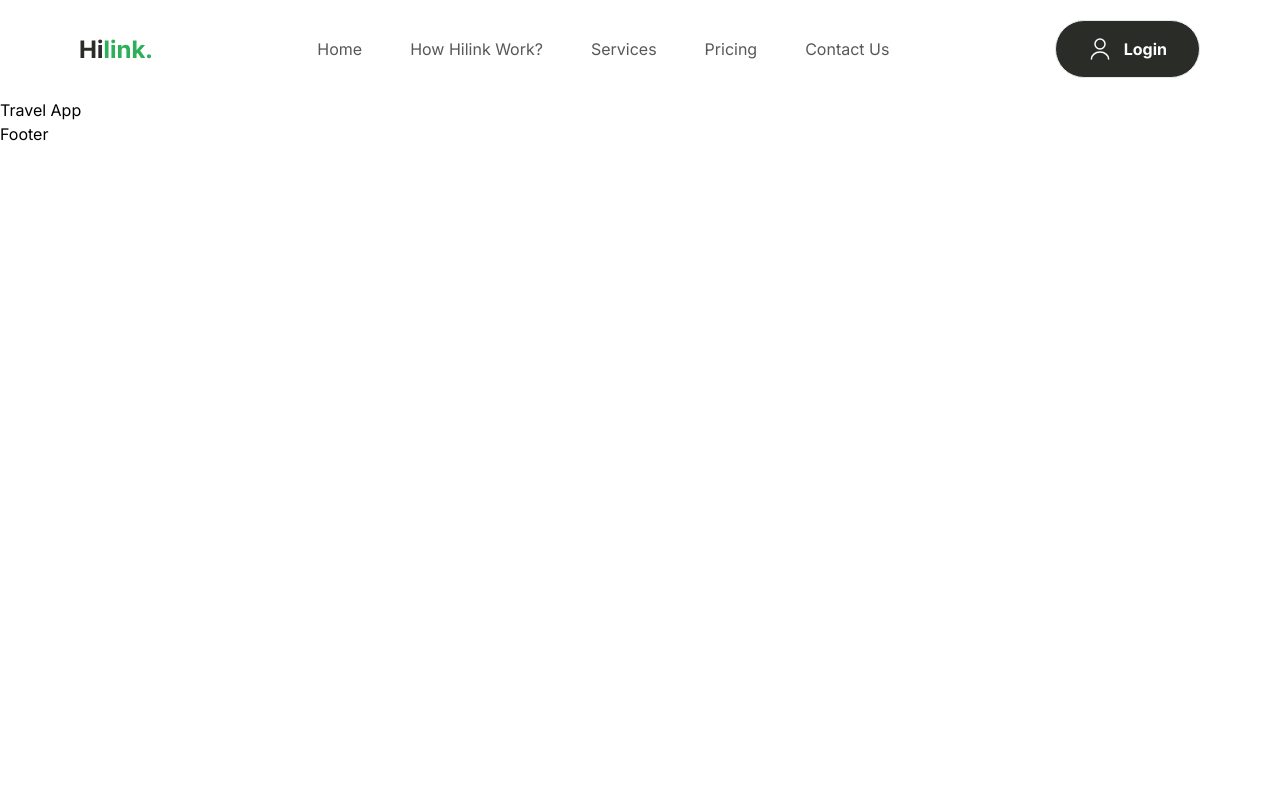
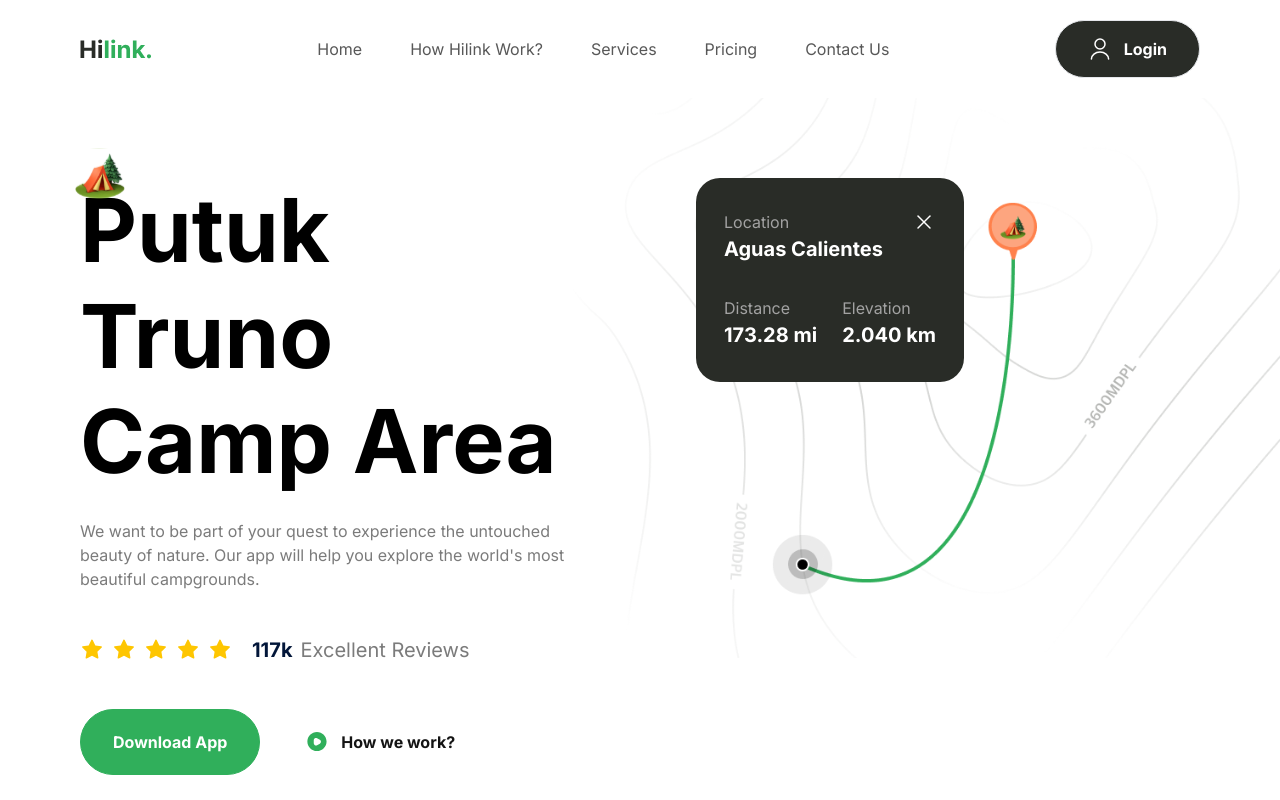
Before and after one commit to gifariarsal/travel-app, a Next.js app: page / in a window 1280 px wide. Shown: the top 800 px of the page. Built offline with nearby package versions, Linux system fonts and the light colour scheme.

Commit message:
feat: add boilerplate for several components, Hero section, and modify code in page, Navbar, and Button (#1)
- Add boilerplate setup for new components
- Implement Hero section for enhanced visual appeal
- Modify code structure and functionality in page, Navbar, and Button components

```diff
--- a/app/page.tsx
+++ b/app/page.tsx
@@ -1,7 +1,17 @@
-import Image from "next/image";
+import Camp from '@/components/Camp';
+import Features from '@/components/Features';
+import GetApp from '@/components/GetApp';
+import Guide from '@/components/Guide';
+import Hero from '@/components/Hero';
 
 export default function Home() {
   return (
-    <h1>Travel App</h1>
+    <>
+      <Hero />
+      <Camp />
+      <Guide />
+      <Features />
+      <GetApp />
+    </>
   );
 }
--- a/components/Button.tsx
+++ b/components/Button.tsx
@@ -4,7 +4,7 @@
   type: 'button' | 'submit';
   title: string;
   icon?: string;
-  variant: 'btn_dark_green' | 'orange';
+  variant: string;
 };
 
 const Button = ({ type, title, icon, variant }: ButtonProps) => {
@@ -14,7 +14,7 @@
       type={type}
     >
       {icon && <Image src={icon} alt={title} width={24} height={24} />}
-      <label className="bold-16 whitespace-nowrap">{title}</label>
+      <p className="bold-16 whitespace-nowrap">{title}</p>
     </button>
   );
 };
--- /dev/null
+++ b/components/Camp.tsx
@@ -0,0 +1,9 @@
+import React from 'react'
+
+const Camp = () => {
+  return (
+    <div>Camp</div>
+  )
+}
+
+export default Camp
--- /dev/null
+++ b/components/Features.tsx
@@ -0,0 +1,9 @@
+import React from 'react'
+
+const Features = () => {
+  return (
+    <div>Features</div>
+  )
+}
+
+export default Features
--- /dev/null
+++ b/components/GetApp.tsx
@@ -0,0 +1,9 @@
+import React from 'react'
+
+const GetApp = () => {
+  return (
+    <div>GetApp</div>
+  )
+}
+
+export default GetApp
--- /dev/null
+++ b/components/Guide.tsx
@@ -0,0 +1,9 @@
+import React from 'react'
+
+const Guide = () => {
+  return (
+    <div>Guide</div>
+  )
+}
+
+export default Guide
--- /dev/null
+++ b/components/Hero.tsx
@@ -0,0 +1,84 @@
+import Image from 'next/image';
+import Button from './Button';
+
+const Hero = () => {
+  return (
+    <section className="max-container padding-container flex flex-col gap-20 py-10 pb-32 md:gap-28 lg:py-20 lg:flex-row">
+      <div className="hero-map" />
+      <div className="relative z-20 flex flex-1 flex-col xl:w-1/2">
+        <Image
+          src="/camp.svg"
+          alt="camp"
+          width={50}
+          height={50}
+          className="absolute left-[-5px] top-[-30px] w-10 lg:w-[50px]"
+        />
+        <h1 className="bold-52 lg:bold-88">Putuk Truno Camp Area</h1>
+        <p className="regular-16 mt-6 text-gray-30 xl:max-w-[520px]">
+          We want to be part of your quest to experience the untouched beauty of
+          nature. Our app will help you explore the world&apos;s most beautiful
+          campgrounds.
+        </p>
+        <div className="my-11 flex flex-wrap gap-5">
+          <div className="flex items-center gap-2">
+            {Array(5)
+              .fill(1)
+              .map((_, index) => (
+                <Image
+                  src="/star.svg"
+                  key={index}
+                  alt="star"
+                  width={24}
+                  height={24}
+                />
+              ))}
+          </div>
+
+          <p className="bold-16 lg:bold-20 text-blue-70">
+            117k
+            <span className="regular-16 lg:regular-20 ml-2 text-gray-30">
+              Excellent Reviews
+            </span>
+          </p>
+        </div>
+        <div className="flex flex-col w-full gap-3 sm:flex-row">
+          <Button
+            type="button"
+            title="Download App"
+            variant="btn_green cursor-pointer"
+          />
+          <Button
+            type="button"
+            title="How we work?"
+            icon="/play.svg"
+            variant="btn_white_text"
+          />
+        </div>
+      </div>
+      <div className="relative flex flex-1 items-start">
+        <div className="relative z-20 flex w-[268px] flex-col gap-8 rounded-3xl bg-green-90 px-7 py-8">
+          <div className="flex flex-col">
+            <div className="flexBetween">
+              <p className="regular-16 text-gray-20">Location</p>
+              <Image src="/close.svg" alt="close" width={24} height={24} />
+            </div>
+            <p className="bold-20 text-white">Aguas Calientes</p>
+          </div>
+
+          <div className="flexBetween">
+            <div className="flex flex-col">
+              <p className="regular-16 block text-gray-20">Distance</p>
+              <p className="bold-20 text-white">173.28 mi</p>
+            </div>
+            <div className="flex flex-col">
+              <p className="regular-16 block text-gray-20">Elevation</p>
+              <p className="bold-20 text-white">2.040 km</p>
+            </div>
+          </div>
+        </div>
+      </div>
+    </section>
+  );
+};
+
+export default Hero;
--- a/components/Navbar.tsx
+++ b/components/Navbar.tsx
@@ -13,8 +13,8 @@
         {NAV_LINKS.map(({ href, key, label }) => (
           <Link
             href={href}
-            key={href}
-            className="regular-16 text-gray-50 flexCenter cursor-pointer transition-all hover:text-green-50 hover:underline"
+            key={key}
+            className="regular-16 text-gray-50 flexCenter cursor-pointer transition-all hover:text-green-50 hover:font-bold"
           >
             {label}
           </Link>
```
